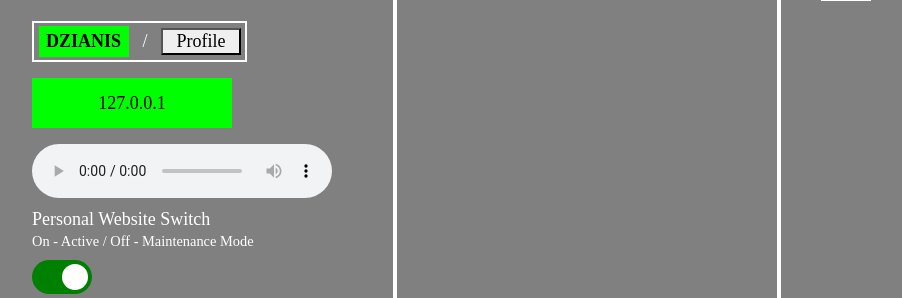
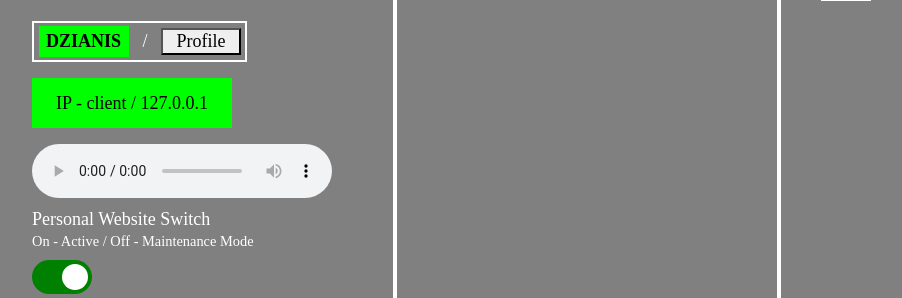
Before and after one commit to dzianis-bocharov/dzn-bch-personal-website, a PHP site: page /lab/MainPage.php in a window 1280 px wide. Shown: the part 381-679 px from the top of the page, without its empty margins (53-955 px from the left). Run offline with PHP 8.4, Linux system fonts and the light colour scheme; the visitor is signed in with stand-in values (Sample User, id 1); some libraries are stand-ins or nearby versions.

Commit message:
minor changes

```diff
--- a/lab/MainPage.php
+++ b/lab/MainPage.php
@@ -276,7 +276,7 @@
                         url: "IP-client/IP-client.php",
                         dataType: "html",
                         success: function (data) {
-                            $('#ipClient').html(data);
+                            $('#ipClientSpan').html(data);
                         }
                     });
 
@@ -307,7 +307,7 @@
 					<br>
 					<div id='profile'><div id='usernameMain'>DZIANIS</div>   /   <button id='btnProfile'>Profile</button></div>
 					<br>
-					<div id='ipClient'>IP - client / <span id='ipClient'></span></div>
+					<div id='ipClient'>IP - client / <span id='ipClientSpan'></span></div>
 					<br>
 					<div id='xyz1'>
 						<audio controls id='xyz2'> <source src='faint.mp3' type='audio/mp3'></audio>
```
